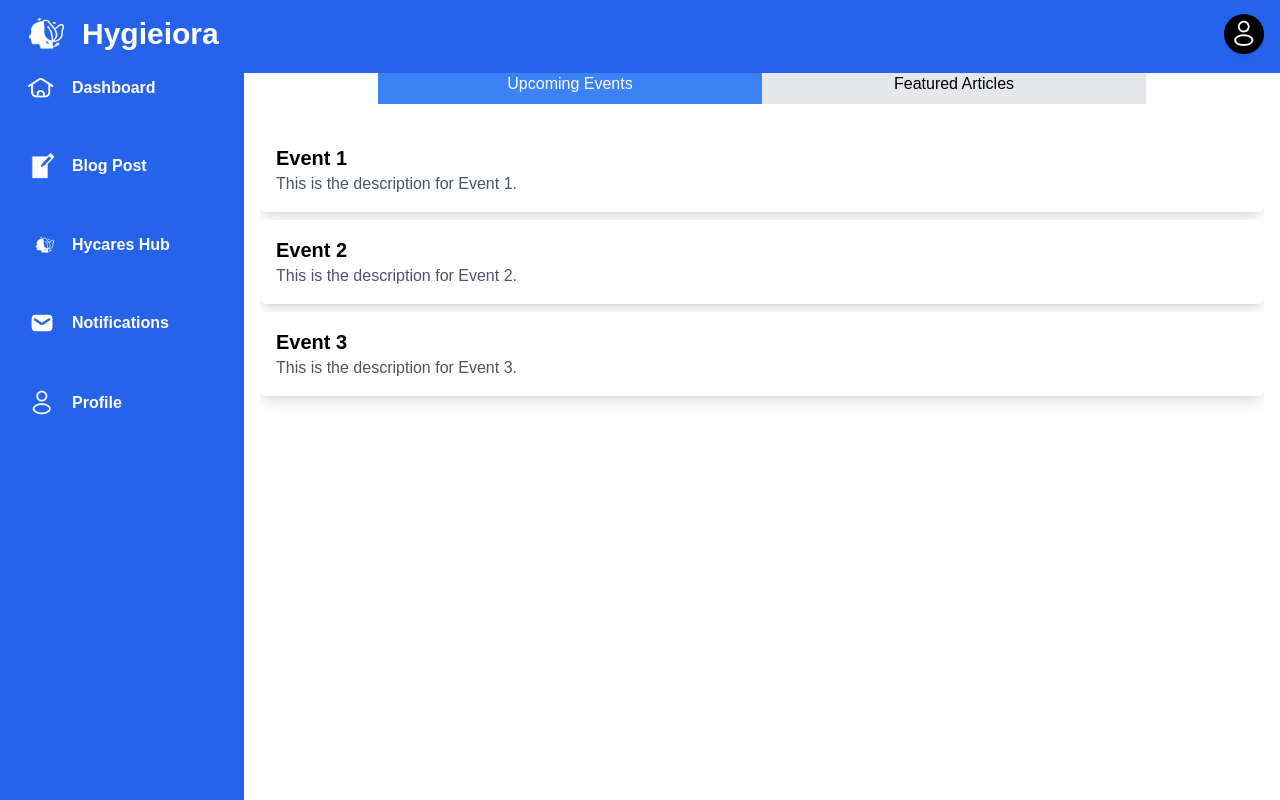
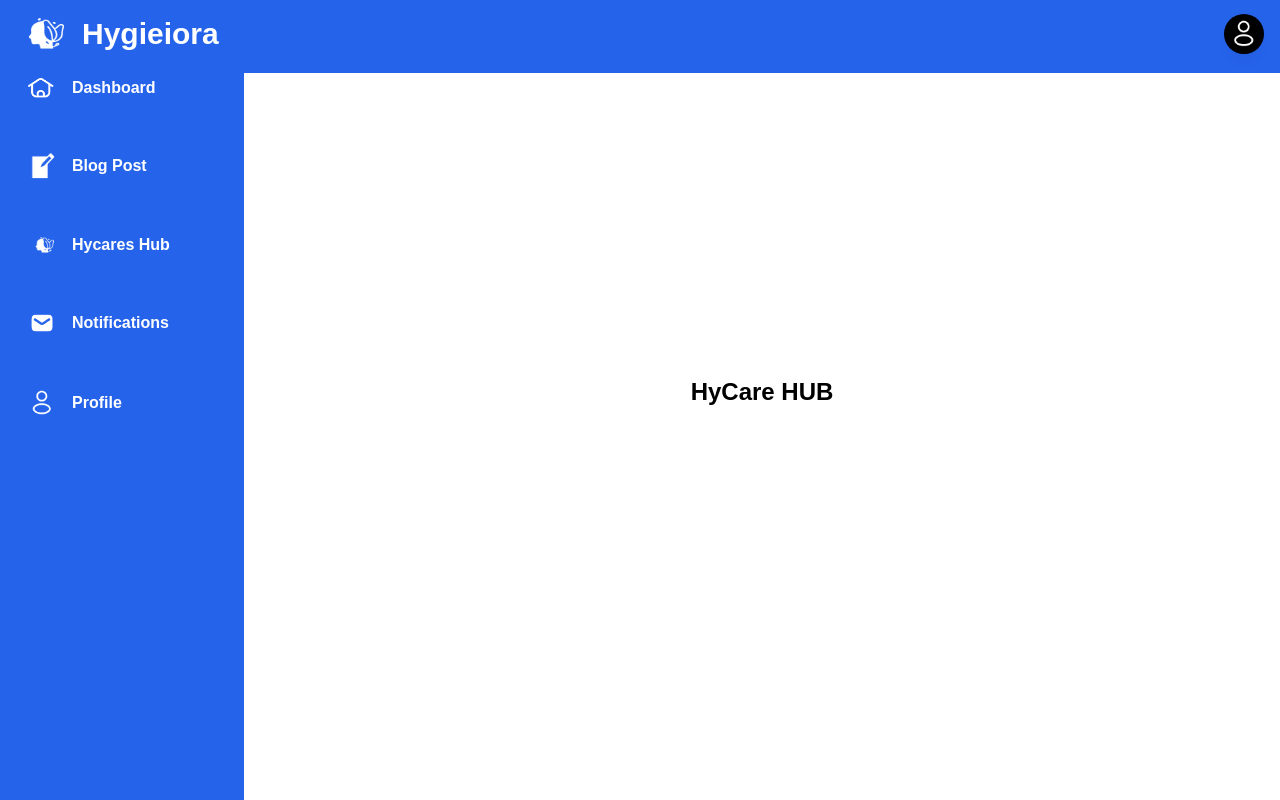
Before and after one commit to Hygieiora/frontend, a Next.js app: page /Pages/Hycares_Hub in a window 1280 px wide. Built offline with nearby package versions, Linux system fonts and the light colour scheme.

Commit message:
updates to modals and others

```diff
--- a/app/(components)/CookiesSection.jsx
+++ b/app/(components)/CookiesSection.jsx
@@ -1,32 +1,25 @@
-// Import necessary dependencies
 import { useState } from "react";
-import { FaTimes } from "react-icons/fa"; // Import the icons you need
+import { FaTimes } from "react-icons/fa";
+import AOS from "aos";
+import "aos/dist/aos.css";
+// import "aos/dist/aos";
+AOS.init(); // Initialize the AOS library
 
 export default function CookiesSection() {
-  const [isOpen, setIsOpen] = useState(false); // State to control the open/close of the modal
+  const [isOpen, setIsOpen] = useState(true);
 
-  // Function to open the modal
-  const handleOpen = () => {
-    setIsOpen(true);
-  };
-
-  // Function to close the modal
   const handleClose = () => {
     setIsOpen(false);
   };
 
   return (
     <div>
-      <button
-        onClick={handleOpen}
-        className="bg-blue-500 text-white rounded px-4 py-2"
-      >
-        Show Cookie Policy
-      </button>
-
       {isOpen && (
-        <div className="fixed top-0 left-0 w-full h-full flex items-center justify-center z-50">
-          <div className="bg-white rounded-lg overflow-auto p-8 m-4 max-w-xl">
+        <div
+          className="fixed py-4 my-6 mr-2 bottom-0 w-full z-10"
+          data-aos="slide-in" // This will animate the div to slide up
+        >
+          <div className="bg-gray-400 rounded-lg overflow-auto p-8 m-4 w-full">
             <button onClick={handleClose} className="float-right">
               <FaTimes />
             </button>
@@ -43,10 +36,6 @@ export default function CookiesSection() {
               Accept Cookies
             </button>
           </div>
-          <div
-            onClick={handleClose}
-            className="fixed top-0 left-0 w-full h-full bg-black opacity-50"
-          ></div>
         </div>
       )}
     </div>
--- a/app/(components)/FeaturesSection.jsx
+++ b/app/(components)/FeaturesSection.jsx
@@ -4,7 +4,7 @@ import Image from "next/image";
 // Sample data for the features/services, replace with your actual data
 const features = [
   {
-    icon: <FaLock className="text-white" />, // Replace with your actual icons
+    icon: <FaLock className="text-white text-lg" />, // Replace with your actual icons
     title: "Hygieiora Inc",
     description:
       "Experience the future of therapy with Hygieiora - a unique space for individuals to connect with professional therapists and volunteers in fostering a supportive community dedicated to enhancing mental well-being ",
--- a/app/Pages/Hycares_Hub/page.jsx
+++ b/app/Pages/Hycares_Hub/page.jsx
@@ -1,13 +1,13 @@
 "use client";
 import React, { useState } from "react";
-import Tab from "../../(components)/Tab";
+import { Tabs, Tab } from "@nextui-org/tabs";
 import SideNav from "../../(components)/sideNav";
 import UpcomingEvents from "../../(components)/Hycares_Hub/UpcomingEvents";
 import FeaturedArticles from "../../(components)/Hycares_Hub/FeaturedArticles";
 import MobileNavBar from "../../(components)/mobileNavBar";
 import Header from "../../(components)/Header";
 
-const HomePage = () => {
+const HycaresHub = () => {
   const [activeTab, setActiveTab] = useState("Upcoming Events");
 
   const events = [
@@ -29,31 +29,11 @@ const HomePage = () => {
         <SideNav />
         <MobileNavBar />
         <div className="p-4 flex flex-col justify-center w-full">
-          <h1 className="text-center text-2xl font-bold mb-4">HyCare HUB</h1>
-          <div className="flex items-center justify-center mb-4">
-            <Tab
-              label="Upcoming Events"
-              isActive={activeTab === "Upcoming Events"}
-              onClick={() => setActiveTab("Upcoming Events")}
-            />
-            <Tab
-              label="Featured Articles"
-              isActive={activeTab === "Featured Articles"}
-              onClick={() => setActiveTab("Featured Articles")}
-            />
-          </div>
-          <div className="flex-grow overflow-y-auto">
-            {activeTab === "Upcoming Events" && (
-              <UpcomingEvents events={events} />
-            )}
-            {activeTab === "Featured Articles" && (
-              <FeaturedArticles articles={articles} />
-            )}
-          </div>
-        </div>
+          <h1 className="text-center text-2xl font-bold mb-4">HyCare HUB</h1></div>
+
       </main>
     </>
   );
 };
 
-export default HomePage;
+export default HycaresHub;
--- a/app/page.js
+++ b/app/page.js
@@ -14,6 +14,7 @@ export default function HomePage() {
     <>
       <Header isFirstPage={true} />
       {/* <SideNav /> */}
+      <CookiesSection />
       <HeroSection />
       {/* <HomeSection /> */}
       <FeaturesSection />
--- a/package.json
+++ b/package.json
@@ -17,6 +17,8 @@
     "@material-tailwind/react": "^2.1.9",
     "@mui/icons-material": "^5.14.19",
     "@mui/material": "^5.14.19",
+    "@nextui-org/react": "^2.2.10",
+    "@nextui-org/tabs": "^2.0.26",
     "aos": "^2.3.4",
     "clsx": "^2.1.0",
     "framer-motion": "^10.16.12",
```
Also changed, not shown: 1 other file (tests, documents, lock files or other folders).
